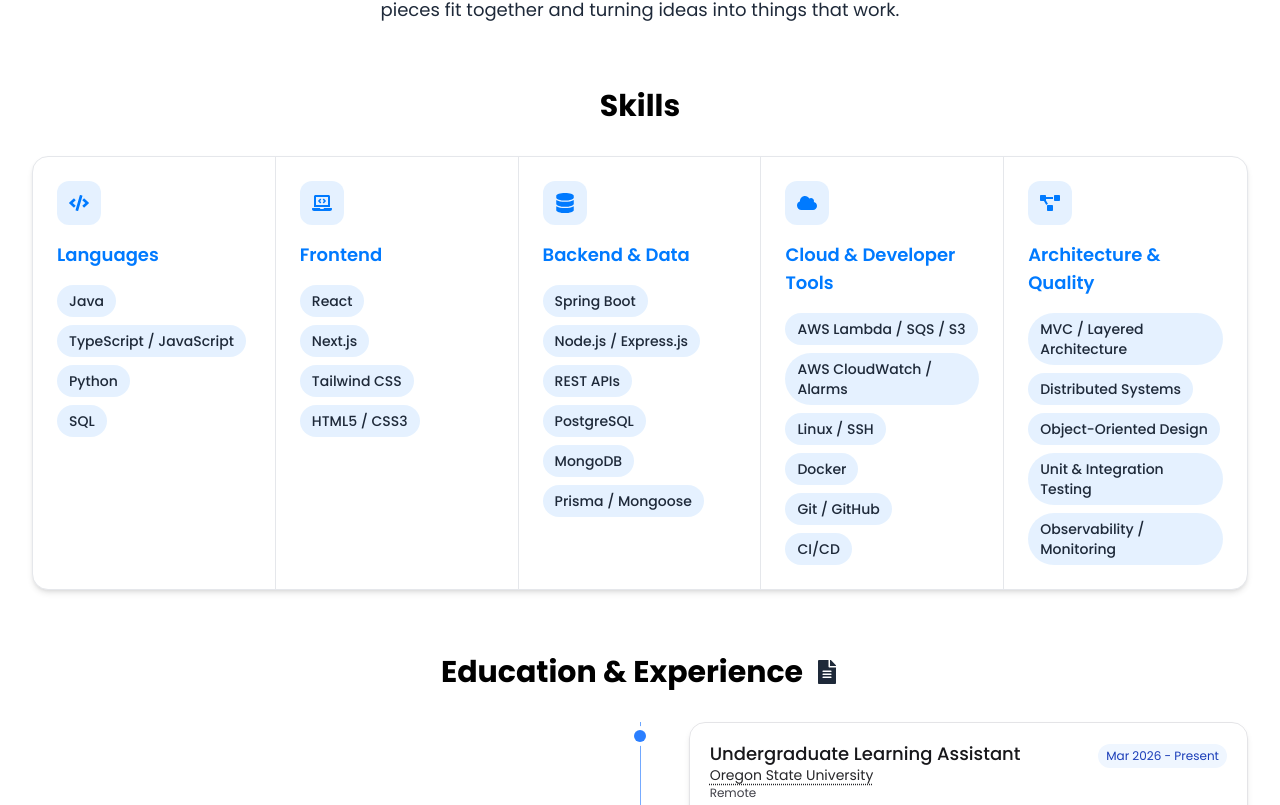
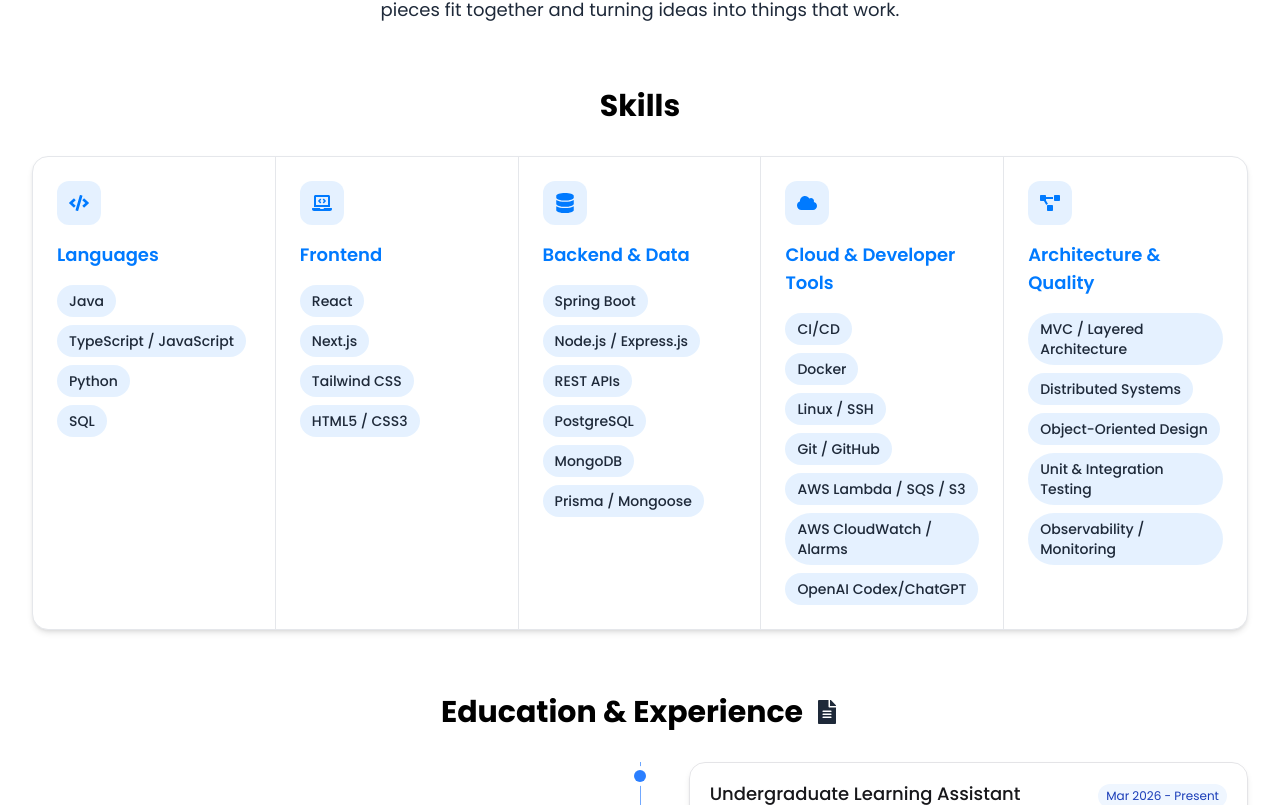
Before and after one commit to Tsoris/My-Portfolio, a Next.js app: page /about in a window 1280 px wide. Shown: the part 445-1250 px from the top of the page. Built offline with nearby package versions, Linux system fonts and the light colour scheme.

Commit message:
chore: adding AI skill

```diff
--- a/src/app/about/page.tsx
+++ b/src/app/about/page.tsx
@@ -41,12 +41,13 @@ const skillGroups = [
     title: 'Cloud & Developer Tools',
     icon: FaCloud,
     skills: [
+      'CI/CD',
+      'Docker',
+      'Linux / SSH',
+      'Git / GitHub',
       'AWS Lambda / SQS / S3',
       'AWS CloudWatch / Alarms',
-      'Linux / SSH',
-      'Docker',
-      'Git / GitHub',
-      'CI/CD',
+      'OpenAI Codex/ChatGPT',
     ],
   },
   {
```
